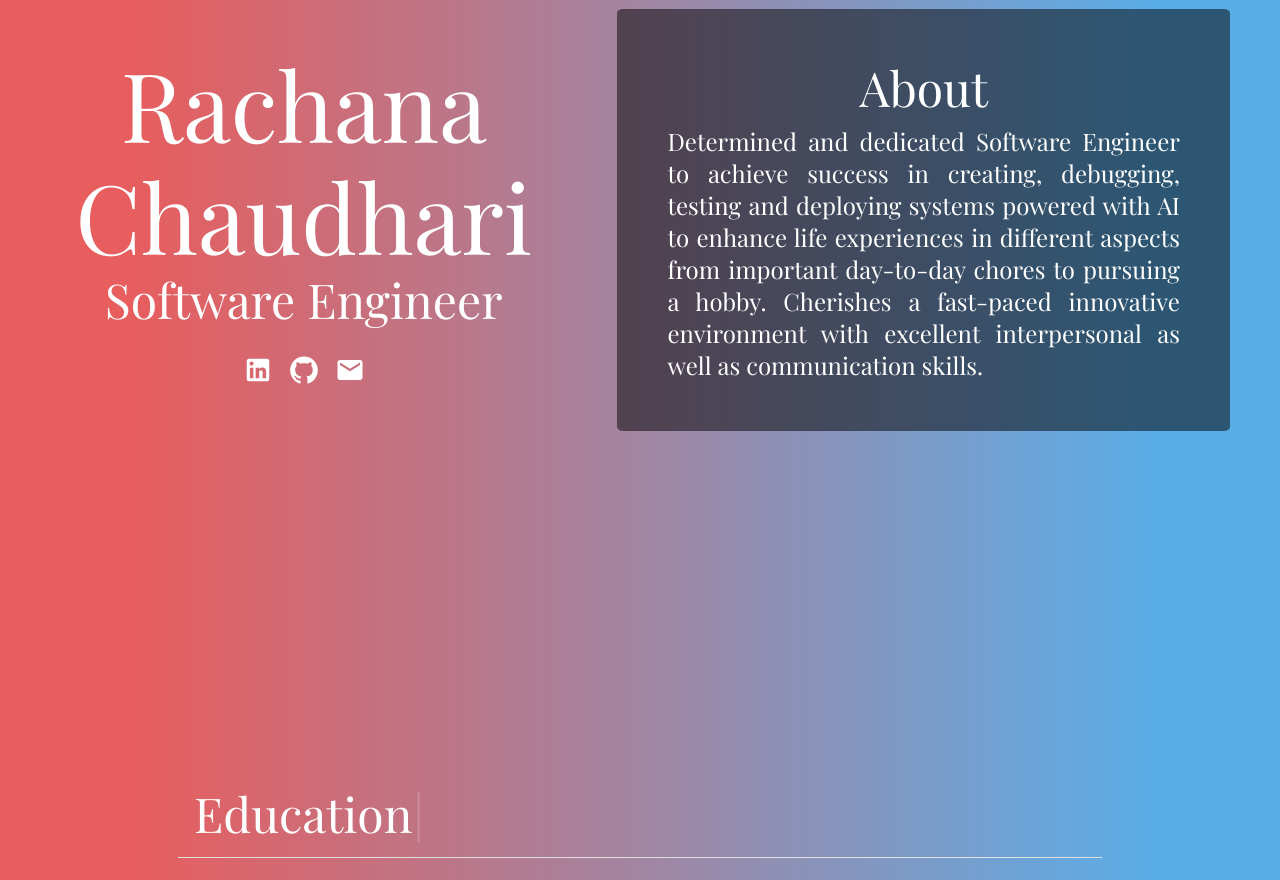
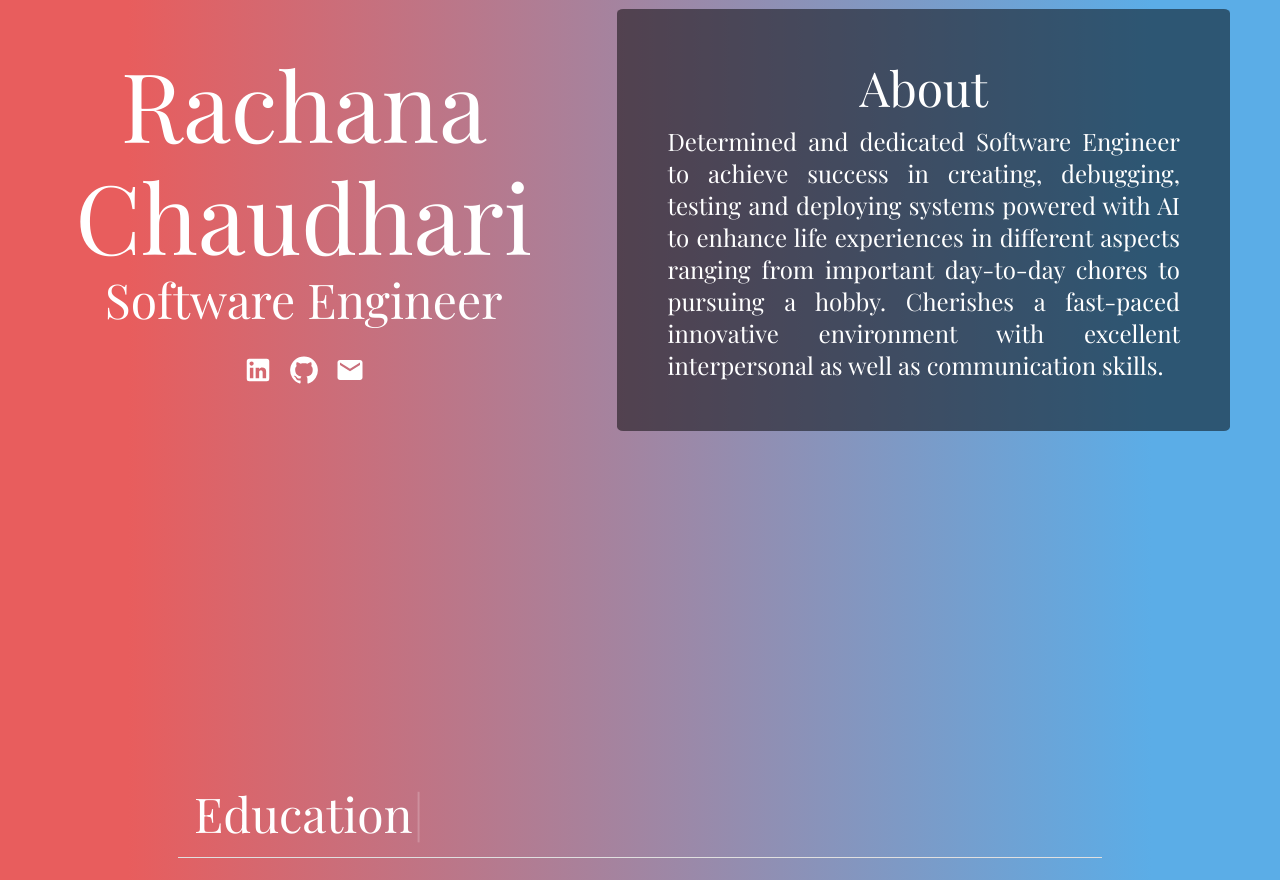
Before and after one commit to rachanac16/reflection, a React (Create React App) app: page /reflection/about in a window 1280 px wide. Shown: the part 980-1860 px from the top of the page. Built offline with nearby package versions, Linux system fonts and the light colour scheme.

Commit message:
grammar mistake in about

```diff
--- a/src/pages/About.js
+++ b/src/pages/About.js
@@ -14,7 +14,7 @@ function About(){
             </Typography>
             <Typography variant='h5' align="justify">
                 Determined and dedicated Software Engineer to achieve success in creating, debugging, testing
-                and deploying systems powered with AI to enhance life experiences in different aspects from
+                and deploying systems powered with AI to enhance life experiences in different aspects ranging from
                 important day-to-day chores to pursuing a hobby. Cherishes a fast-paced innovative environment
                 with excellent interpersonal as well as communication skills.
             </Typography>
```
